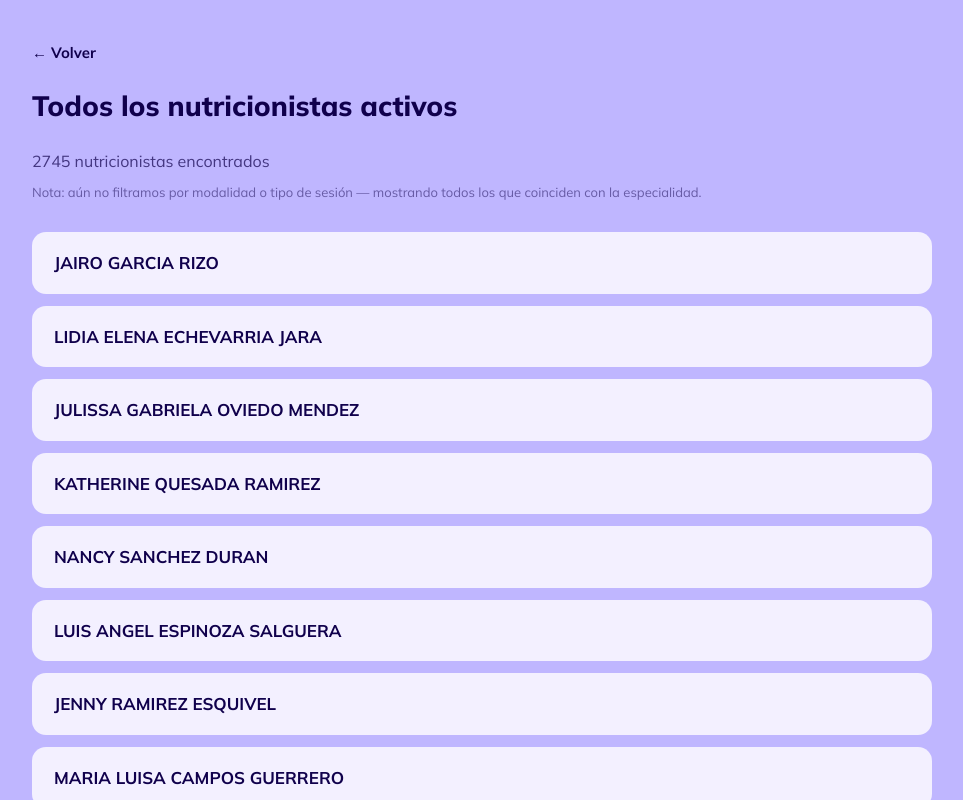
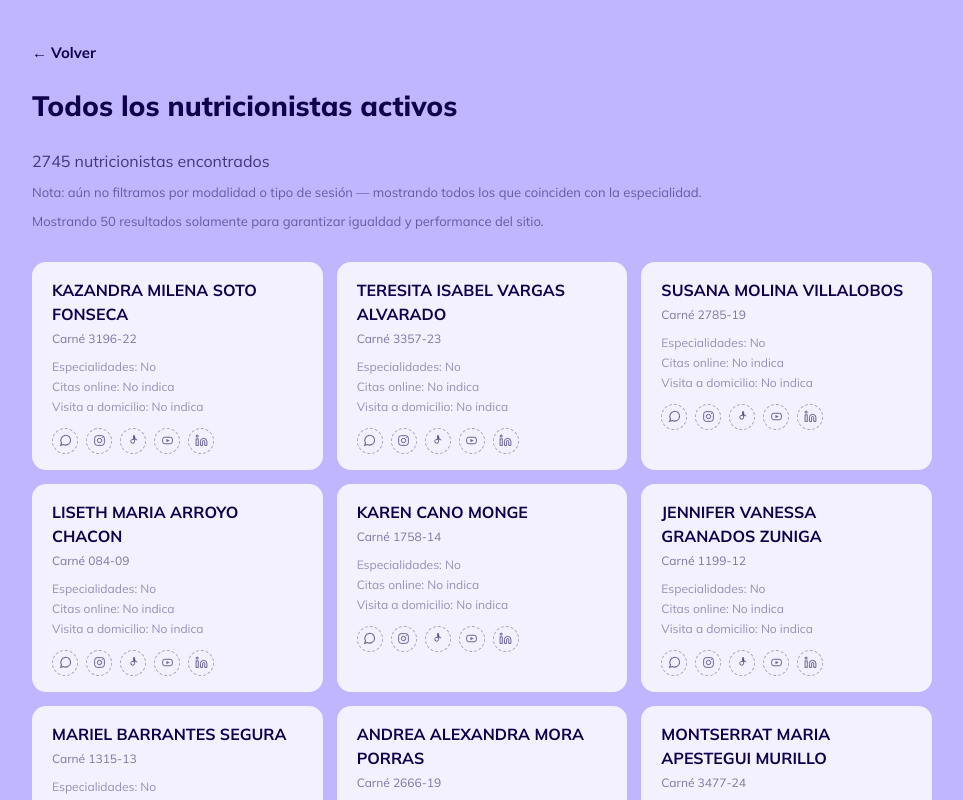
Before and after one commit to Cubujuqui/ncr-directory, a Next.js app: page /directorio in a window 1280 px wide. Shown: the top 800 px of the page, without its empty margins (158-1121 px from the left). Built offline with nearby package versions, Linux system fonts and the light colour scheme.

Commit message:
add shared SocialIcons component with 5 platforms, tier-aware, used on homepage and directorio

```diff
--- a/app/directorio/page.tsx
+++ b/app/directorio/page.tsx
@@ -1,4 +1,15 @@
 import { getNutricionistas } from '@/lib/nutricionistas';
+import { perfilesManual } from '@/lib/perfiles-manual';
+import SocialIcons from '@/components/SocialIcons';
+
+function shuffle<T>(arr: T[]): T[] {
+  const copy = [...arr];
+  for (let i = copy.length - 1; i > 0; i--) {
+    const j = Math.floor(Math.random() * (i + 1));
+    [copy[i], copy[j]] = [copy[j], copy[i]];
+  }
+  return copy;
+}
 import Link from 'next/link';
 
 export default async function Directorio({
@@ -40,21 +51,49 @@ export default async function Directorio({
         <p style={{ marginBottom: '10px', color: 'rgba(16,0,76,0.7)' }}>
           {resultados.length} nutricionistas encontrados
         </p>
-        <p style={{ marginBottom: '30px', color: 'rgba(16,0,76,0.5)', fontSize: '13px' }}>
+<p style={{ marginBottom: '10px', color: 'rgba(16,0,76,0.5)', fontSize: '13px' }}>
           Nota: aún no filtramos por modalidad o tipo de sesión — mostrando todos los que coinciden con la especialidad.
         </p>
+        <p style={{ marginBottom: '30px', color: 'rgba(16,0,76,0.5)', fontSize: '13px' }}>
+          Mostrando 50 resultados solamente para garantizar igualdad y performance del sitio.
+        </p>
 
-        <div style={{ display: 'flex', flexDirection: 'column', gap: '12px' }}>
-          {resultados.slice(0, 50).map((n, i) => (
-            <div key={i} style={{ background: '#F3F0FF', borderRadius: '14px', padding: '18px 22px' }}>
-              <p style={{ fontWeight: 700, margin: 0, fontSize: '17px' }}>
-                {n.Nombre} {n['Primer Apellido']} {n['Segundo Apellido']}
-              </p>
-              {n.Especialidad && (
-                <p style={{ margin: '6px 0 0', fontSize: '14px', color: '#5A57A8' }}>{n.Especialidad}</p>
-              )}
-            </div>
-          ))}
+        <div style={{ display: 'grid', gridTemplateColumns: 'repeat(auto-fill, minmax(260px, 1fr))', gap: '14px' }}>
+          {shuffle(resultados).slice(0, 50).map((n, i) => {
+            const tieneEspecialidad = !!n.Especialidad?.trim();
+            const manual = perfilesManual.find((m) => m.carne === n['Carné'].trim());
+            const tier = manual?.tier ?? 'free';
+            return (
+              <div key={i} style={{ background: '#F3F0FF', borderRadius: '14px', padding: '16px 20px' }}>
+                <p style={{ fontWeight: 700, margin: 0, fontSize: '16px', color: '#10004C' }}>
+                  {n.Nombre} {n['Primer Apellido']} {n['Segundo Apellido']}
+                </p>
+                <p style={{ margin: '4px 0 10px', fontSize: '12px', color: 'rgba(16,0,76,0.5)' }}>
+                  Carné {n['Carné']}
+                </p>
+<p style={{ margin: '0 0 2px', fontSize: '12px', color: 'rgba(16,0,76,0.4)' }}>
+                  Especialidades: {tieneEspecialidad ? 'Sí' : 'No'}
+                </p>
+                <p style={{ margin: '0 0 2px', fontSize: '12px', color: 'rgba(16,0,76,0.4)' }}>
+                  Citas online: No indica
+                </p>
+                <p style={{ margin: '0 0 12px', fontSize: '12px', color: 'rgba(16,0,76,0.4)' }}>
+                  Visita a domicilio: No indica
+                </p>
+<SocialIcons
+                  tier={tier}
+                  whatsapp={manual?.whatsapp ?? null}
+                  instagram={manual?.instagram ?? null}
+                  tiktok={manual?.tiktok ?? null}
+                  youtube={manual?.youtube ?? null}
+                  linkedin={manual?.linkedin ?? null}
+                  activeColor="#7370E0"
+                  grayColor="#10004C"
+                  size={26}
+                />
+              </div>
+            );
+          })}
         </div>
       </div>
     </div>
--- /dev/null
+++ b/components/SocialIcons.tsx
@@ -0,0 +1,107 @@
+import React from 'react';
+type Tier = 'premium' | 'contact' | 'free';
+
+type Props = {
+  tier: Tier;
+  whatsapp: string | null;
+  instagram: string | null;
+  tiktok: string | null;
+  youtube: string | null;
+  linkedin: string | null;
+  activeColor: string;
+  grayColor: string;
+  size?: number;
+};
+
+const ICONOS = {
+  whatsapp: (color: string) => (
+    <svg viewBox="0 0 24 24" fill="none" stroke={color} strokeWidth={2}><path d="M3 21l1.65-4.95A9 9 0 1 1 8.05 19.35L3 21z"></path></svg>
+  ),
+  instagram: (color: string) => (
+    <svg viewBox="0 0 24 24" fill="none" stroke={color} strokeWidth={1.8}><rect x="3" y="3" width="18" height="18" rx="5"></rect><circle cx="12" cy="12" r="4"></circle><circle cx="17.4" cy="6.6" r="1.1" fill={color} stroke="none"></circle></svg>
+  ),
+  tiktok: (color: string) => (
+    <svg viewBox="0 0 24 24" fill="none" stroke={color} strokeWidth={1.8}><path d="M14 3v10.5a3.5 3.5 0 1 1-2-3.163V3h2z"></path><path d="M14 6a5 5 0 0 0 5 5"></path></svg>
+  ),
+  youtube: (color: string) => (
+    <svg viewBox="0 0 24 24" fill="none" stroke={color} strokeWidth={1.8}><rect x="3" y="6" width="18" height="12" rx="4"></rect><path d="M10 9l6 3-6 3V9z" fill={color} stroke="none"></path></svg>
+  ),
+  linkedin: (color: string) => (
+    <svg viewBox="0 0 24 24" fill="none" stroke={color} strokeWidth={1.8}><path d="M16 8a6 6 0 0 1 6 6v7h-4v-7a2 2 0 0 0-4 0v7h-4v-7a6 6 0 0 1 6-6z"></path><rect x="2" y="9" width="4" height="12"></rect><circle cx="4" cy="4" r="2"></circle></svg>
+  ),
+};
+
+function getHref(platform: keyof typeof ICONOS, value: string) {
+  if (platform === 'whatsapp') return 'https://wa.me/' + value;
+  if (platform === 'instagram') return 'https://instagram.com/' + value;
+  if (platform === 'tiktok') return 'https://tiktok.com/@' + value;
+  return value;
+}
+
+export default function SocialIcons(props: Props) {
+  const tier = props.tier;
+  const activeColor = props.activeColor;
+  const grayColor = props.grayColor;
+  const size = props.size || 30;
+  const iconSize = Math.round(size * 0.5);
+
+  const valores: Record<keyof typeof ICONOS, string | null> = {
+    whatsapp: props.whatsapp,
+    instagram: props.instagram,
+    tiktok: props.tiktok,
+    youtube: props.youtube,
+    linkedin: props.linkedin,
+  };
+
+  const orden: (keyof typeof ICONOS)[] = ['whatsapp', 'instagram', 'tiktok', 'youtube', 'linkedin'];
+
+  const items = orden.map(function (platform) {
+    const permitido = tier === 'premium' || (tier === 'contact' && platform === 'whatsapp');
+    const valor = valores[platform];
+    const activo = permitido && !!valor;
+
+    if (activo) {
+      const enlace = getHref(platform, valor as string);
+      return React.createElement(
+        'a',
+        {
+          key: platform,
+          href: enlace,
+          target: '_blank',
+          rel: 'noopener noreferrer',
+          title: platform,
+          style: {
+            width: size,
+            height: size,
+            borderRadius: '50%',
+            background: activeColor,
+            display: 'flex',
+            alignItems: 'center',
+            justifyContent: 'center',
+          },
+        },
+        <span key="icon" style={{ width: iconSize, height: iconSize }}>{ICONOS[platform]('#ffffff')}</span>
+      );
+    }
+
+    return (
+      <div
+        key={platform}
+        title={platform + ' — no disponible'}
+        style={{
+          width: size,
+          height: size,
+          borderRadius: '50%',
+          border: '1.5px dashed ' + grayColor + '55',
+          display: 'flex',
+          alignItems: 'center',
+          justifyContent: 'center',
+        }}
+      >
+        <span style={{ width: iconSize, height: iconSize }}>{ICONOS[platform](grayColor + '99')}</span>
+      </div>
+    );
+  });
+
+  return <div style={{ display: 'flex', gap: '8px' }}>{items}</div>;
+}
--- a/lib/perfiles-manual.ts
+++ b/lib/perfiles-manual.ts
@@ -5,7 +5,9 @@ export type PerfilManual = {
   apellidoManual?: string; // only used when carne is null
   especialidadManual?: string; // leave unset to show placeholder
   whatsapp?: string; // leave unset to show placeholder
-  instagram?: string;
+instagram?: string;
+  tiktok?: string;
+  youtube?: string;
   linkedin?: string;
   fotoUrl?: string; // leave unset to show placeholder
 };
--- a/lib/perfiles.ts
+++ b/lib/perfiles.ts
@@ -7,7 +7,9 @@ export type PerfilCompleto = {
   segundoApellido: string;
   especialidad: string | null;
   whatsapp: string | null;
-  instagram: string | null;
+ instagram: string | null;
+  tiktok: string | null;
+  youtube: string | null;
   linkedin: string | null;
   fotoUrl: string | null;
   tier: PerfilManual['tier'];
@@ -28,7 +30,9 @@ function mergePerfil(manual: PerfilManual, csv: Nutricionista[]): PerfilCompleto
     segundoApellido: csvRow ? csvRow['Segundo Apellido'] : '',
     especialidad: manual.especialidadManual || null,
     whatsapp: manual.whatsapp || null,
-    instagram: manual.instagram || null,
+  instagram: manual.instagram || null,
+    tiktok: manual.tiktok || null,
+    youtube: manual.youtube || null,
     linkedin: manual.linkedin || null,
     fotoUrl: manual.fotoUrl || null,
     tier: manual.tier,
```
Also changed, not shown: components/Spotlight.tsx (+12 -29 lines).
